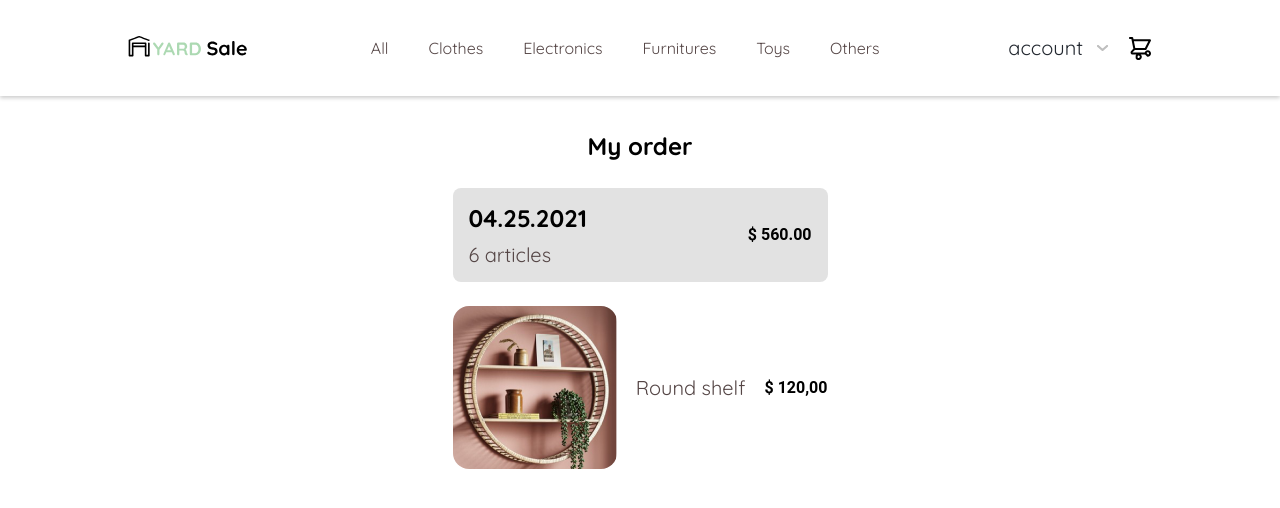
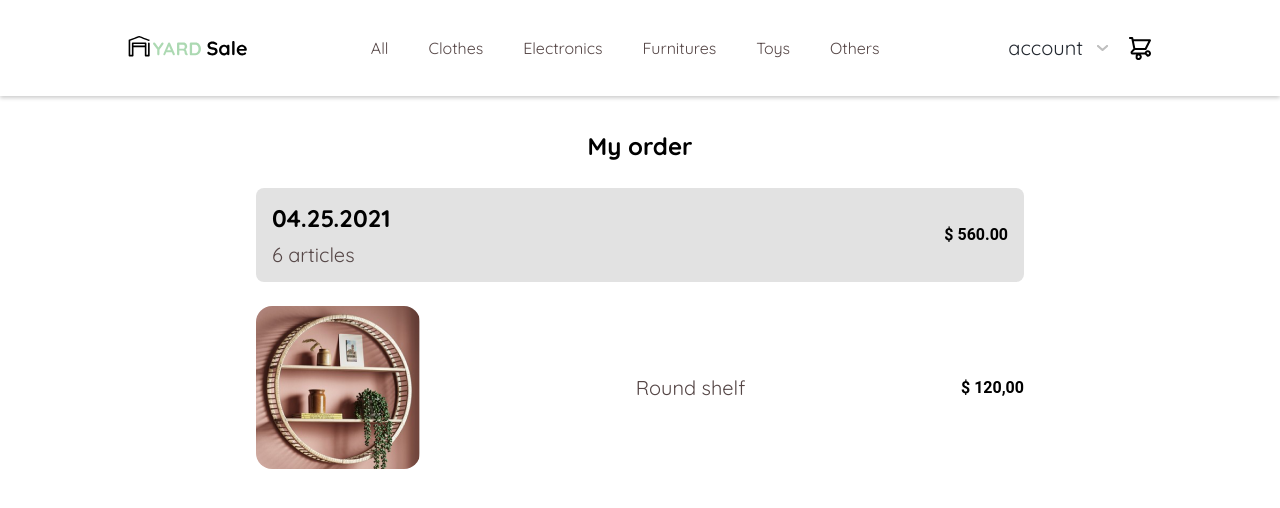
Before and after one commit to AgustinStringa/react-shop, a React app: page /order in a window 1280 px wide. Shown: the top 508 px of the page. Built offline with nearby package versions, Linux system fonts and the light colour scheme.

Commit message:
making orders page

```diff
--- a/src/components/App.jsx
+++ b/src/components/App.jsx
@@ -8,6 +8,7 @@ import NotFound from "Pages/404/NotFound";
 import Home from "Pages/Home/Home";
 import Account from "Pages/Account/Account";
 import Order from "Pages/Order/Order";
+import Orders from "Pages/Orders/Orders";
 import { createBrowserRouter, RouterProvider } from "react-router-dom";
 const router = createBrowserRouter([
   {
@@ -35,6 +36,10 @@ const router = createBrowserRouter([
     element: <Order />,
   },
   {
+    path: "/my-orders",
+    element: <Orders />,
+  },
+  {
     path: "*",
     element: <NotFound />,
   },
--- a/src/components/App.scss
+++ b/src/components/App.scss
@@ -42,10 +42,22 @@ ul {
 .container-login,
 .container-password-recovery,
 .account-container,
-.order-container {
+.order-container,
+.my-orders-container {
   max-width: 375px;
   margin: 2rem auto;
   height: 100vh;
+}
+
+@media (min-width: 1280px) {
+  .container-signup,
+  .container-login,
+  .container-password-recovery,
+  .account-container,
+  .order-container,
+  .my-orders-container {
+    max-width: 768px;
+  }
 }
 .main-title {
   margin: 1rem 0;
--- a/src/components/OrderItem/OrderItem.jsx
+++ b/src/components/OrderItem/OrderItem.jsx
@@ -1,16 +1,17 @@
 import React from "react";
-import ImgProd from "Images/prod_round_shelf.png";
+import IcoDropdown from "Icons/dropdown.svg";
 const OrderItem = () => {
   return (
-    <div className="order-item">
-      <figure>
-        <img src={ImgProd} alt="product" />
-      </figure>
+    <div class="product-info">
       <div>
-        <p className="product-name">Round shelf</p>
+        <p class="date">04.25.2021</p>
+        <p class="count-articles">6 articles</p>
       </div>
       <div>
-        <p className="product-price">$ 120,00</p>
+        <p class="product-price">$ 120,00</p>
+        <figure>
+          <img src={IcoDropdown} alt="arrow" />
+        </figure>
       </div>
     </div>
   );
--- /dev/null
+++ b/src/components/ProductInfo/ProductInfo.jsx
@@ -0,0 +1,19 @@
+import React from "react";
+import ImgProd from "Images/prod_round_shelf.png";
+const ProductInfo = () => {
+  return (
+    <div className="product-info">
+      <figure>
+        <img src={ImgProd} alt="product" />
+      </figure>
+      <div>
+        <p className="product-name">Round shelf</p>
+      </div>
+      <div>
+        <p className="product-price">$ 120,00</p>
+      </div>
+    </div>
+  );
+};
+
+export default ProductInfo;
--- a/src/containers/MyOrder.jsx
+++ b/src/containers/MyOrder.jsx
@@ -0,0 +1,11 @@
+import React from "react";
+import ProductInfo from "Components/ProductInfo/ProductInfo";
+const MyOrder = () => {
+  return (
+    <div className="order-list">
+      <ProductInfo />
+    </div>
+  );
+};
+
+export default MyOrder;
--- a/src/containers/OrderList.jsx
+++ b/src/containers/OrderList.jsx
@@ -1,8 +1,9 @@
 import React from "react";
-import OrderItem from "../components/OrderItem/OrderItem";
+import OrderItem from "Components/OrderItem/OrderItem";
 const OrderList = () => {
   return (
-    <div className="order-list">
+    <div className="">
+      <OrderItem />
       <OrderItem />
     </div>
   );
--- a/src/pages/Order/Order.css
+++ b/src/pages/Order/Order.css
@@ -17,25 +17,25 @@
 }
 
 .resume .count-articles,
-.order-item .product-name {
+.product-info .product-name {
   font-size: var(--font-md);
   color: var(--very-light-pink);
 }
 .resume .final-price,
-.order-item .product-price {
+.product-info .product-price {
   font-weight: 700;
   font-family: "Roboto";
 }
 
-.order-item {
+.product-info {
   display: flex;
   align-items: center;
   justify-content: space-between;
   margin-bottom: 36px;
 }
-.order-item figure {
+.product-info figure {
   margin: 0;
 }
-.order-item img {
+.product-info img {
   border-radius: 16px;
 }
--- a/src/pages/Order/Order.jsx
+++ b/src/pages/Order/Order.jsx
@@ -1,6 +1,6 @@
 import React from "react";
 import Layout from "Components/Layout/Layout";
-import OrderList from "Containers/OrderList";
+import MyOrder from "Containers/MyOrder";
 import "./Order.css";
 const Order = () => {
   return (
@@ -16,7 +16,7 @@ const Order = () => {
             <p className="final-price">$ 560.00</p>
           </div>
         </div>
-        <OrderList />
+        <MyOrder />
       </div>
     </Layout>
   );
--- /dev/null
+++ b/src/pages/Orders/Orders.css
@@ -0,0 +1,37 @@
+.product-info {
+  display: flex;
+  align-items: center;
+  justify-content: space-between;
+  margin-bottom: 36px;
+}
+
+.product-info .date {
+  font-weight: 700;
+  margin: 0 0 4px 0;
+  font-size: var(--font-bg);
+}
+.product-info .count-articles {
+  font-size: var(--font-md);
+  color: var(--very-light-pink);
+  margin: 0;
+}
+.product-info div:nth-child(2) {
+  display: flex;
+  align-items: center;
+}
+
+.product-info div:nth-child(2) > * {
+  flex-grow: 0;
+}
+.product-info div:nth-child(2) > p.product-price {
+  font-family: "Roboto";
+  font-weight: 700;
+  margin-right: 12px;
+}
+.product-info div:nth-child(2) figure {
+  display: flex;
+  place-items: center;
+  margin: 0;
+  height: 30px;
+  width: 30px;
+}
--- a/src/pages/Orders/Orders.jsx
+++ b/src/pages/Orders/Orders.jsx
@@ -1,7 +1,16 @@
 import React from "react";
-
+import OrderList from "Containers/OrderList";
+import Layout from "Layout/Layout";
+import "./Orders.css";
 const Orders = () => {
-  return <div>Orders</div>;
+  return (
+    <Layout>
+      <div className="my-orders-container">
+        <h1 class="main-title">My orders</h1>
+        <OrderList />
+      </div>
+    </Layout>
+  );
 };
 
 export default Orders;
```
